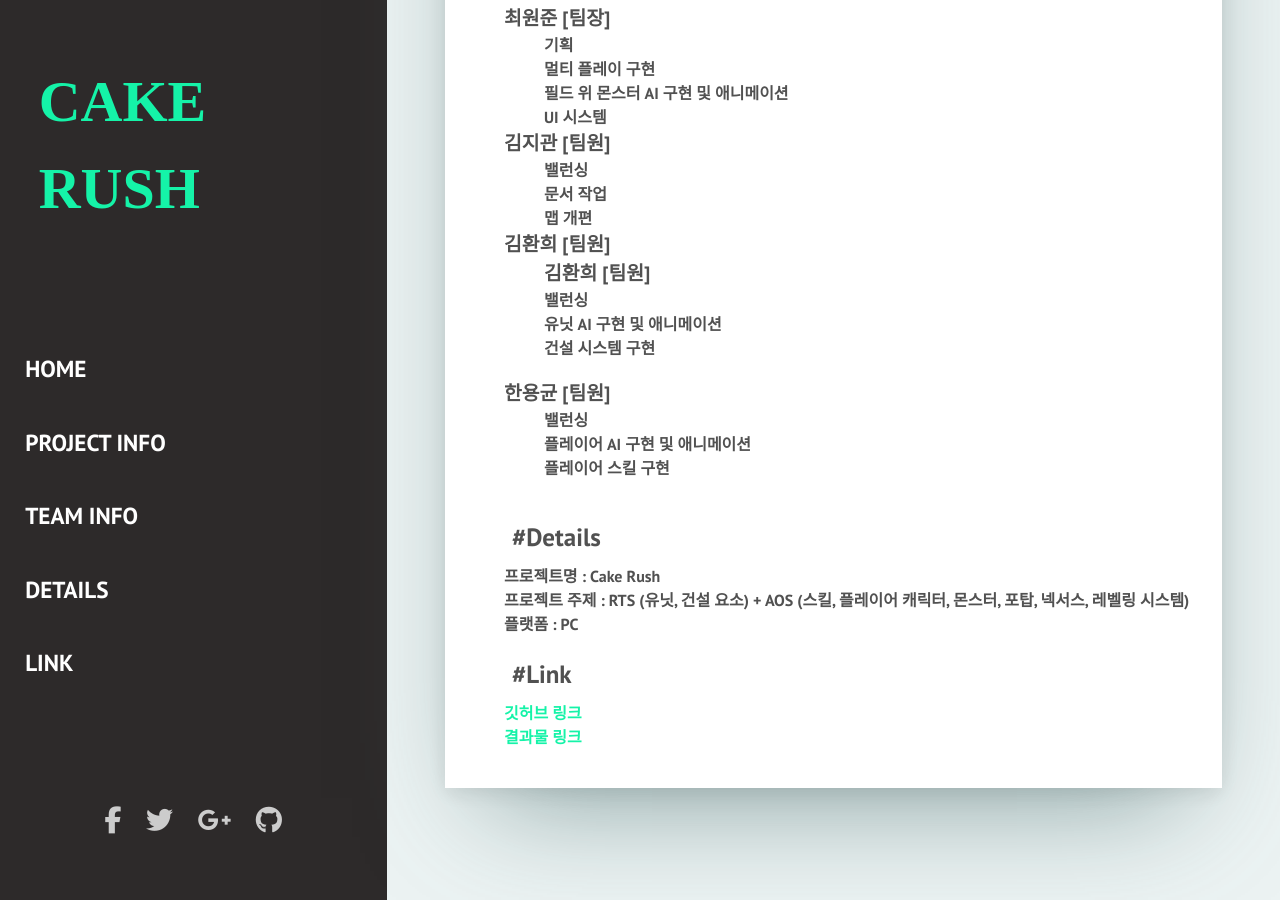
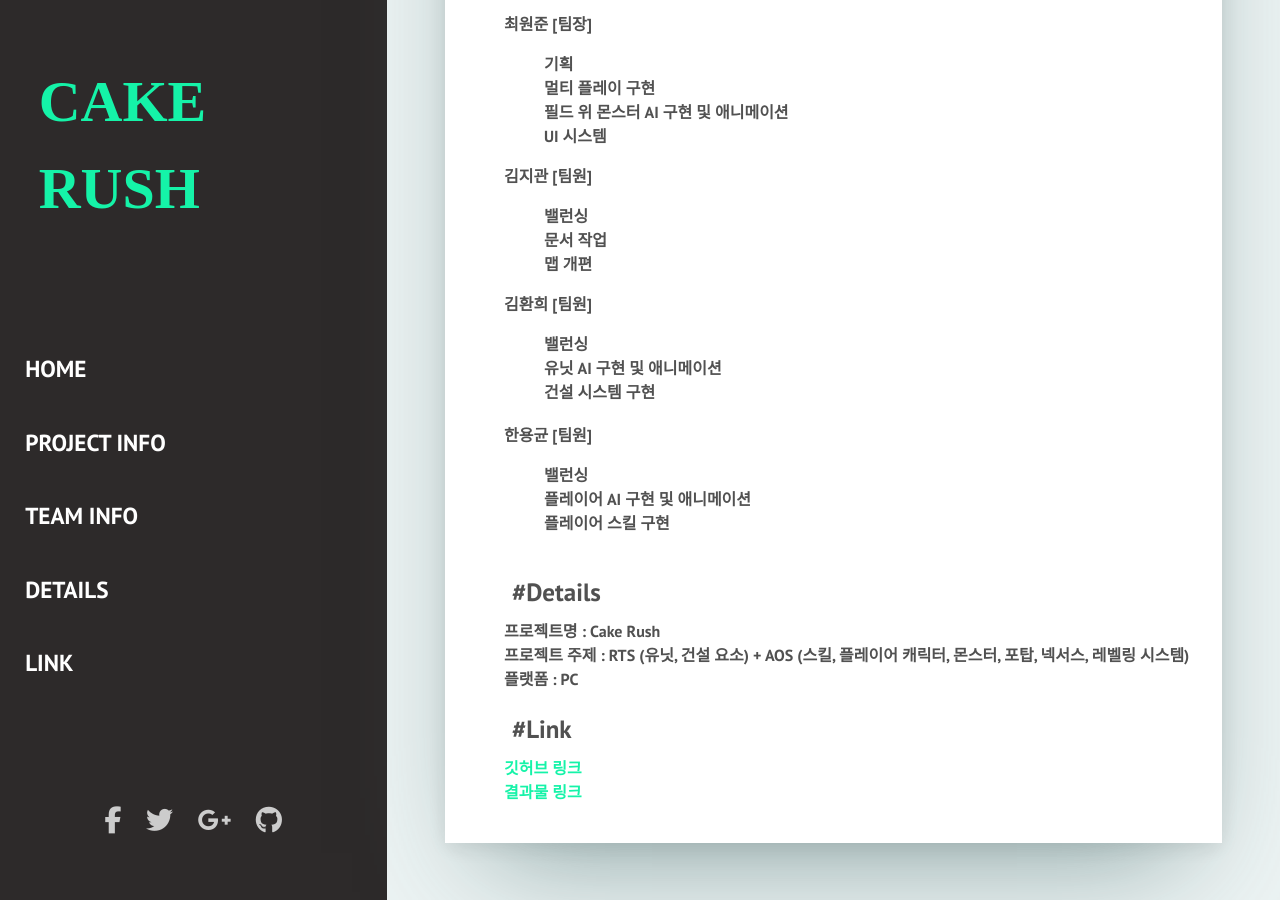
Before and after one commit to yong-gyun/Cake-Rush, a Jekyll site: the page built from index.html, in a window 1280 px wide and 900 px high, scrolled down 433 px. Built offline with Jekyll 4.4.1, drawn with Linux system fonts in a browser that asks for light colours; nearby versions of some CDN libraries; some web fonts are replaced; library files that are not in the unit come from our copies; the list of posts is cut into pages by our own code.

Commit message:
Update index.html

```diff
--- a/index.html
+++ b/index.html
@@ -44,7 +44,7 @@
       <ul>
         <p class="title">#Team Info</p>
         <div class="form-item">
-        최원준 [팀장]
+        <p class="main_li">최원준 [팀장]</p>
         <ul>
           <li class="main_li"">기획</li>
           <li class="main_li">멀티 플레이 구현</li>
@@ -54,7 +54,7 @@
         </div>
 
         <div class="form-item">
-        김지관 [팀원]
+        <p class="main_li">김지관 [팀원]</p>
         <ul>
           <li class="main_li">밸런싱</li>
           <li class="main_li">문서 작업</li>
@@ -63,9 +63,8 @@
         </div>
 
         <div class="form-item">
-        김환희 [팀원]
+        <p class="main_li">김환희 [팀원]</p>
         <ul>
-          김환희 [팀원]
           <li class="main_li">밸런싱</li>
           <li class="main_li">유닛 AI 구현 및 애니메이션</li>
           <li class="main_li">건설 시스템 구현</li>
@@ -73,7 +72,7 @@
         </div>
 
         <div class="form-item">
-        한용균 [팀원]
+        <p class="main_li">한용균 [팀원]</p>
         <ul>
           <li class="main_li">밸런싱</li>
           <li class="main_li">플레이어 AI 구현 및 애니메이션</li>
```
